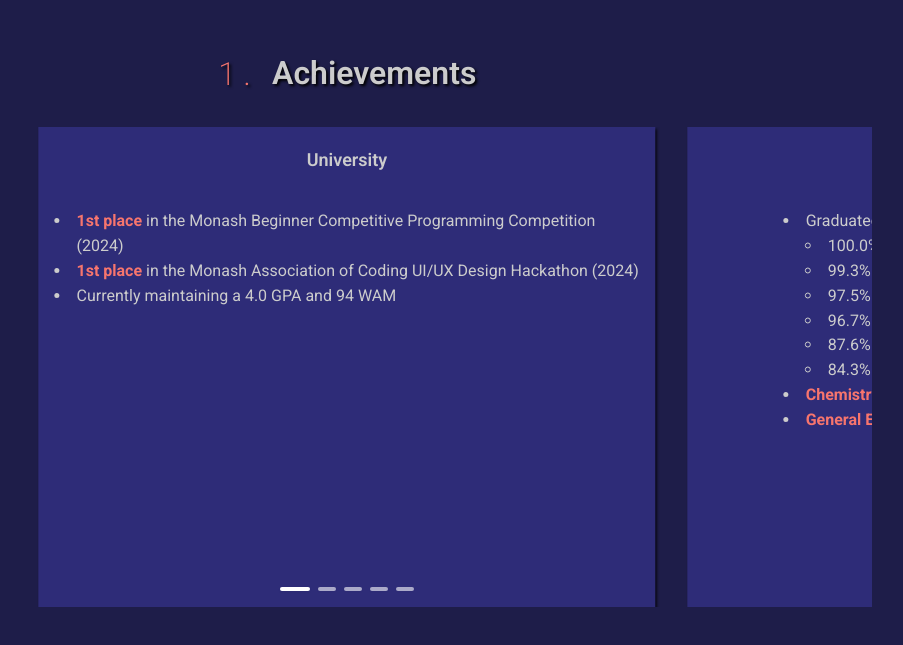
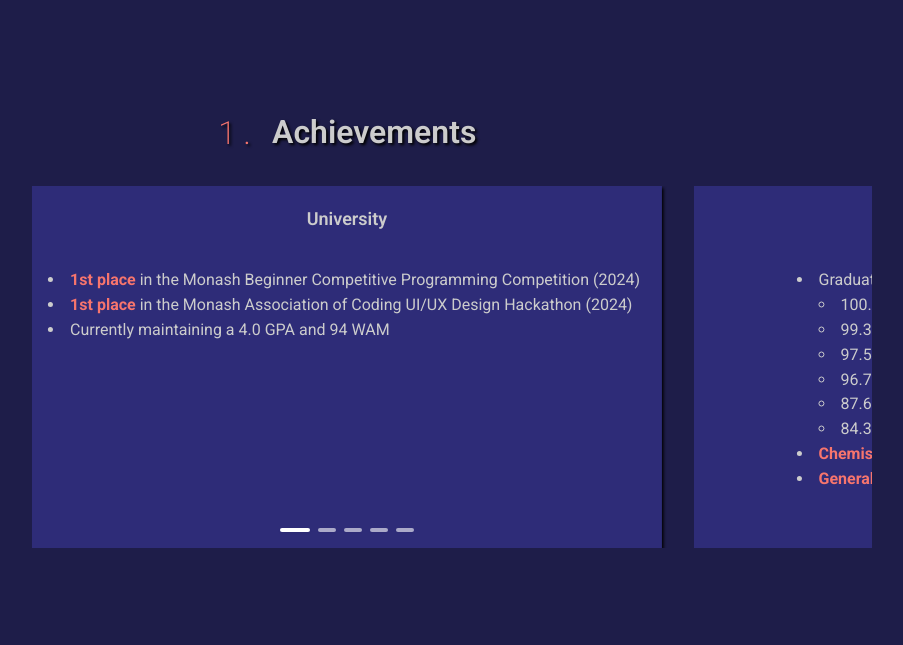
Before and after one commit to shen-kit/personal-website, a React (Vite) app in the folder vite-project/: page / in a window 1280 px wide. Shown: the part 1703-2348 px from the top of the page, without its empty margins (293-1196 px from the left). Built offline with nearby package versions, Linux system fonts and the light colour scheme.

Commit message:
adds autoplay to the achievements carousel

```diff
--- a/vite-project/package.json
+++ b/vite-project/package.json
@@ -13,6 +13,7 @@
     "@mantine/carousel": "^7.17.4",
     "@mantine/core": "^7.17.4",
     "@mantine/hooks": "^7.17.4",
+    "embla-carousel-autoplay": "^7.1.0",
     "embla-carousel-react": "^7.1.0",
     "react": "^18.0.0",
     "react-dom": "^18.0.0",
--- a/vite-project/src/sections/AchievementsSection.tsx
+++ b/vite-project/src/sections/AchievementsSection.tsx
@@ -4,6 +4,8 @@
 import "@mantine/carousel/styles.css";
 
 import classes from "./AchievementsSection.module.css";
+import Autoplay from "embla-carousel-autoplay";
+import { useRef } from "react";
 
 interface CardProps {
   title: string;
@@ -17,6 +19,7 @@
         h="100%"
         justify="start"
         pt="lg"
+        pb="xl"
         align="center"
         className={classes.carouselSlide}
       >
@@ -139,6 +142,8 @@
     CarouselCard({ title: e.title, listItems: e.items }),
   );
 
+  const autoplay = useRef(Autoplay({ delay: 3000 }));
+
   return (
     <Stack
       justify="center"
@@ -151,12 +156,14 @@
       <Carousel
         mt="xl"
         slideSize="60%"
-        height="60vh"
         slideGap="xl"
+        includeGapInSize={false}
         withIndicators
-        draggable={false}
-        speed={30}
+        speed={32}
         classNames={classes}
+        plugins={[autoplay.current]}
+        onMouseEnter={autoplay.current.stop}
+        onMouseLeave={autoplay.current.reset}
       >
         {slides}
       </Carousel>
```
Also changed, not shown: 1 other file (tests, documents, lock files or other folders).
